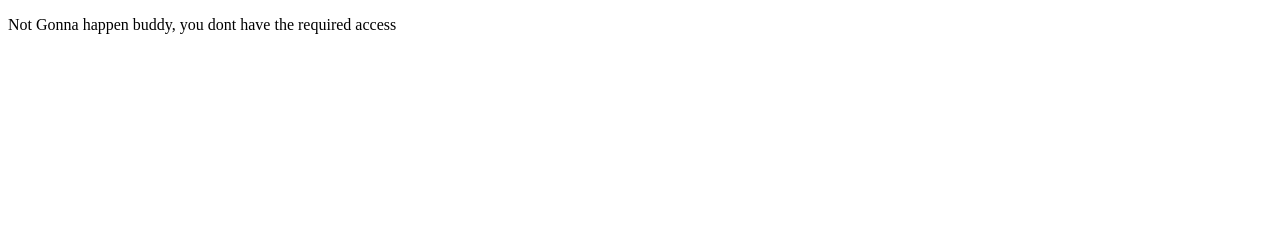
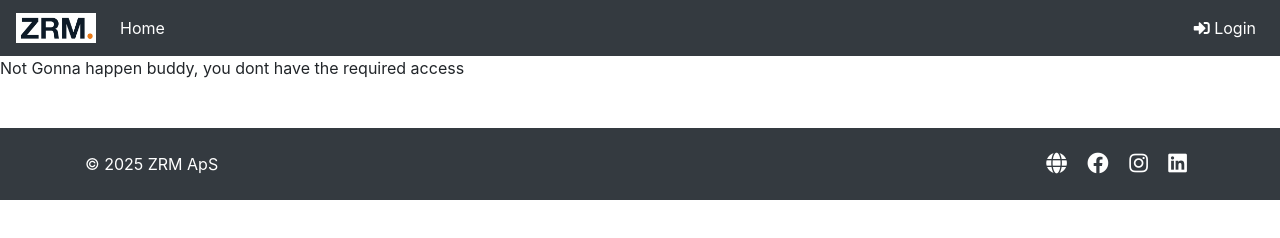
Before and after one commit to NNZRM/Resino-BC, a plain HTML site: page frontend/unauthorized.html in a window 1280 px wide. Drawn offline with nearby package versions, Linux system fonts and the light colour scheme.

```diff
--- a/backend/services/upload_service/sftpUpload.js
+++ b/backend/services/upload_service/sftpUpload.js
@@ -9,6 +9,7 @@
   username: process.env.SFTP_USER,
   password: process.env.SFTP_PASS,
 };
+console.log("SFTP Config:", sftpConfig);
 
 const allowedMimeTypes = [
   "text/csv",
--- a/frontend/unauthorized.html
+++ b/frontend/unauthorized.html
@@ -6,6 +6,14 @@
     <title>Document</title>
 </head>
 <body>
+    <!-- Navbar -->
+  <div id="navbar-container"></div>
+
     <p>Not Gonna happen buddy, you dont have the required access</p>
+
+    <!-- Footer -->
+  <div id="footer-container"></div>
+
+    <script src="js/app.js"></script>
 </body>
 </html>
```
Also changed, not shown: backend/docker-compose.yml (+4 -4 lines).
